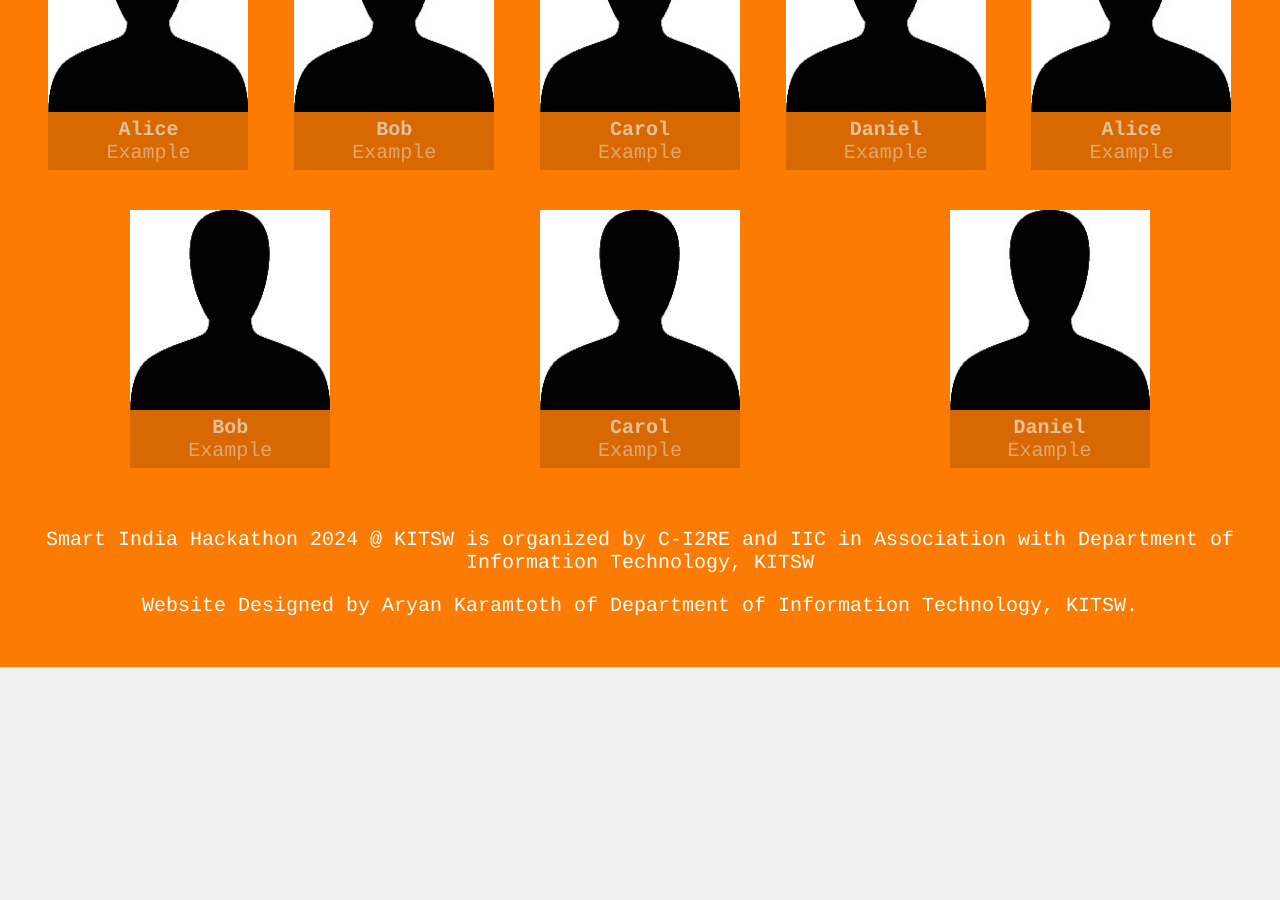
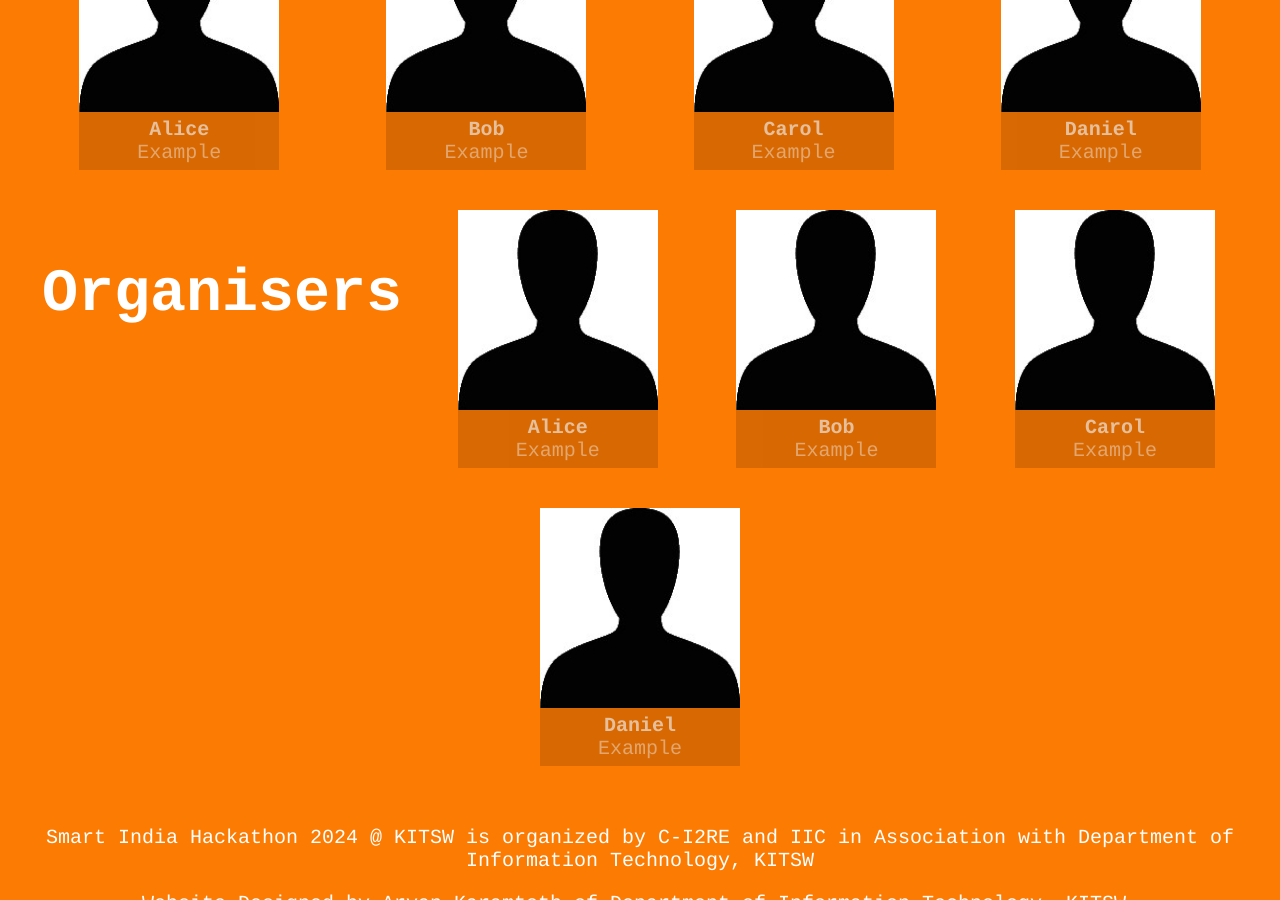
Before and after one commit to sih2024kitsw/sih2024kitsw.github.io, a Jekyll site: the page built from index.html, in a window 1280 px wide and 900 px high, scrolled down 4820 px. Built offline with Jekyll 4.4.1, drawn with Linux system fonts in a browser that asks for light colours; before the commit the page ends 5487 px from its top, so only the background shows below that.

Commit message:
Update index.html

```diff
--- a/index.html
+++ b/index.html
@@ -206,6 +206,7 @@ layout: default
           </a>
         </div>
       {% endfor %}
+      <h1>Organisers</h1>
       {% for person in site.data.organizers.people %}
       <div class="item-small">
         <a class="person-link"
```
